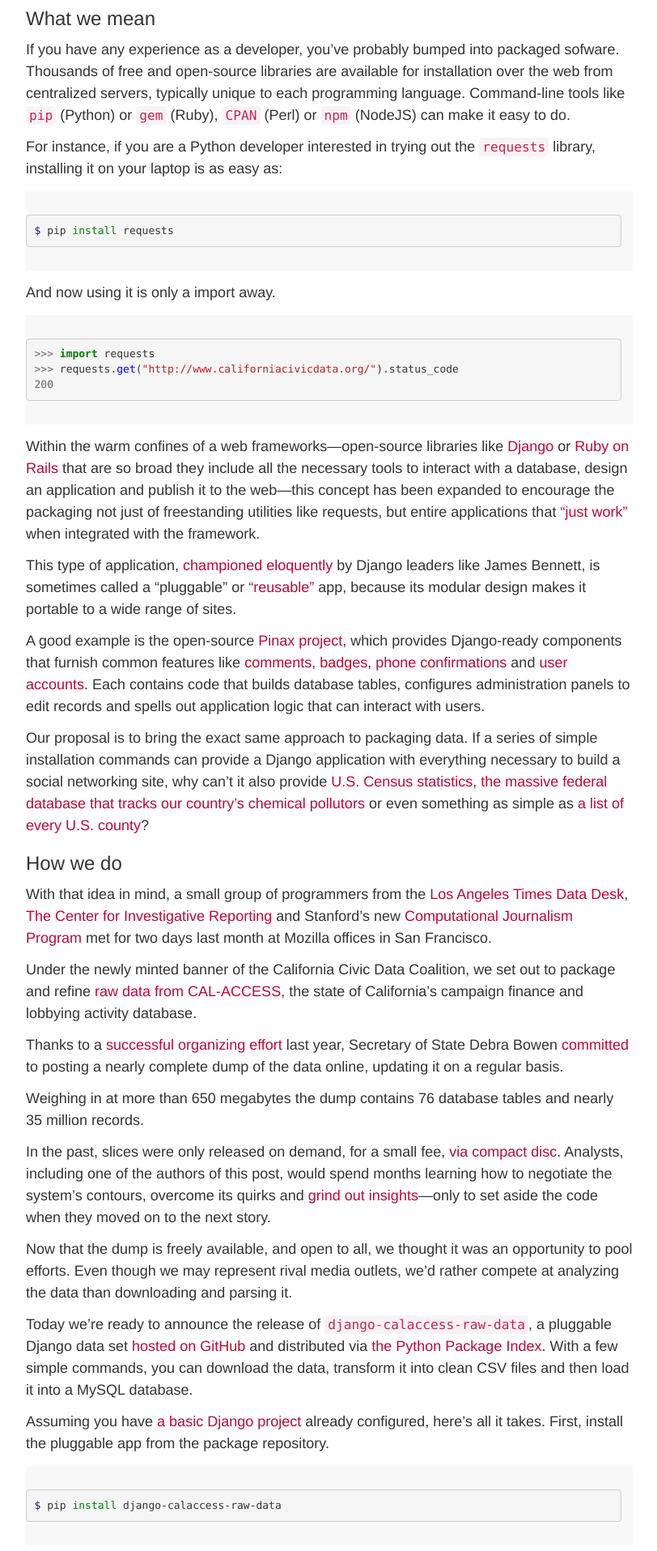
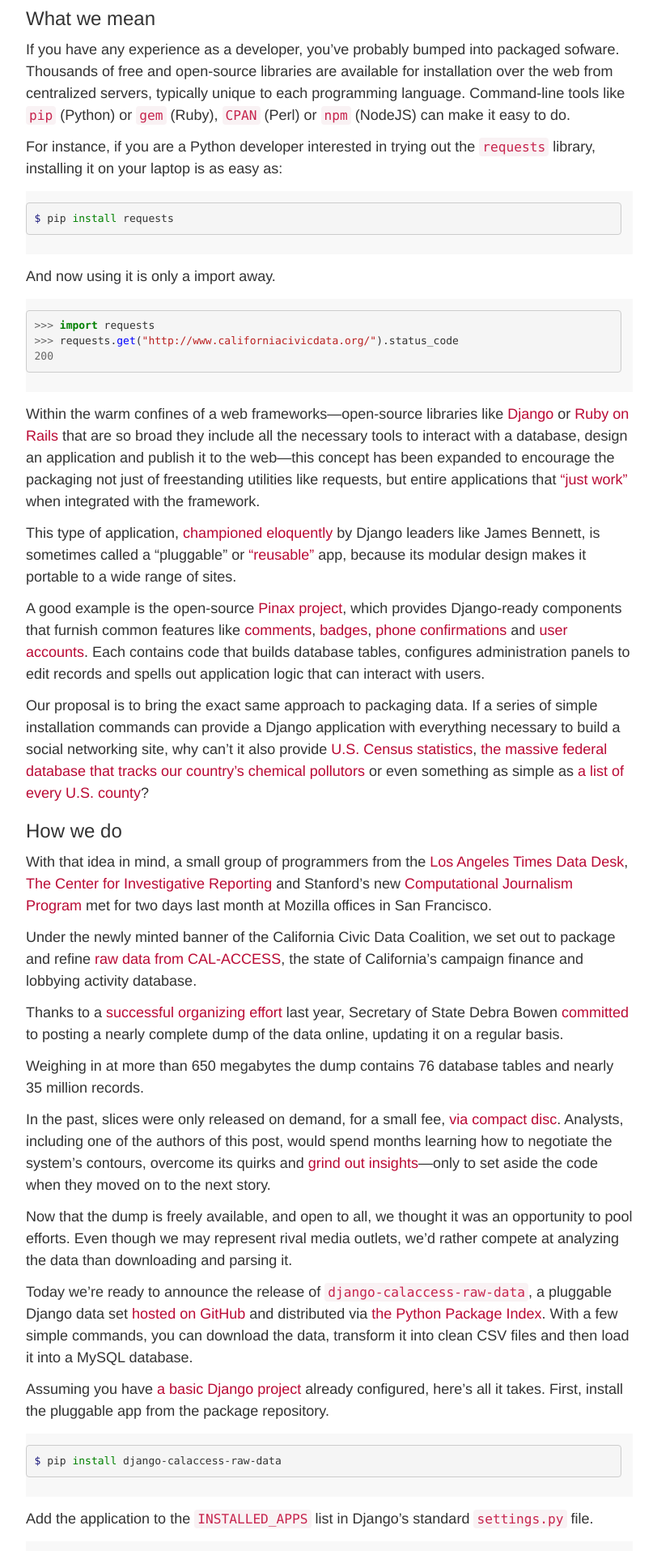
Before and after one commit to palewire/californiacivicdata.org, a Jekyll site: the page built from _posts/2015-01-01-pluggable-data.markdown, in a window 1280 px wide. Shown: the part 977-2892 px from the top of the page at 81% size, without its empty margins (38-850 px from the left). Built offline with Jekyll 4.4.1, drawn with Linux system fonts in a browser that asks for light colours.

Commit message:
Slim down

```diff
--- a/css/pygments.css
+++ b/css/pygments.css
@@ -1,5 +1,4 @@
 /*.highlight  { background: #333333; color: #ffffff}*/
-pre {margin: 15px 0;}
 .highlight .hll { background-color: #ffffcc }
 .highlight  { background: #f8f8f8; overflow:auto; padding: 1em 1em 1em 0; margin:1em 0;}
 .highlight .c { color: #408080; font-style: italic } /* Comment */
```
